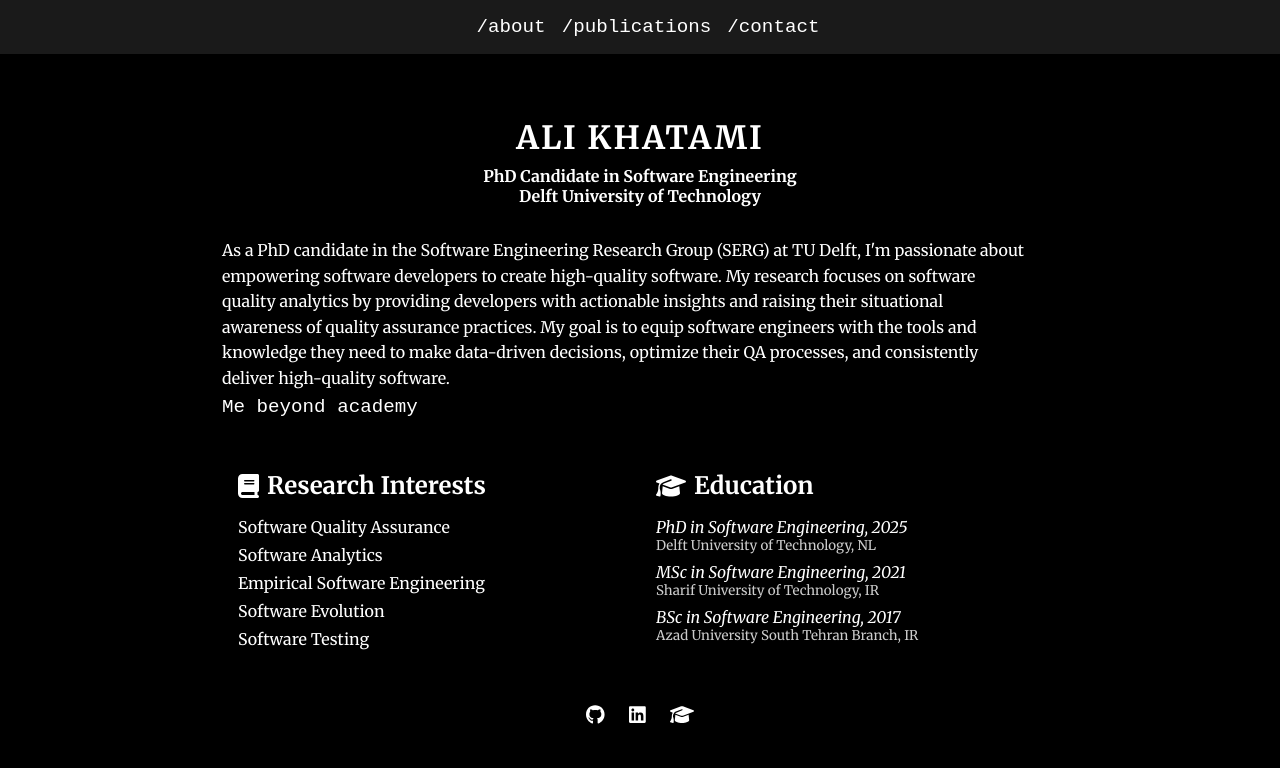
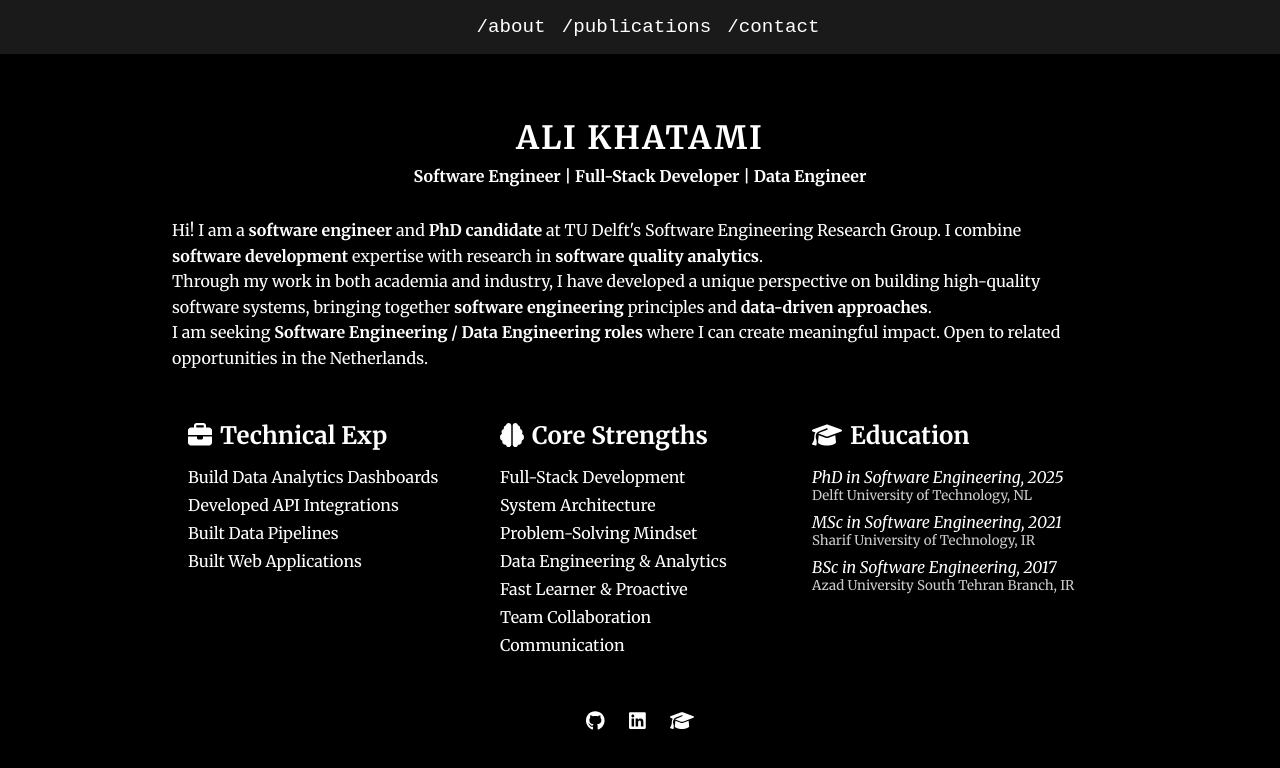
Before and after one commit to akhatami/personal-website-react, a React (Create React App) app: page / in a window 1280 px wide. Shown: the top 768 px of the page. Built offline with nearby package versions, Linux system fonts and the light colour scheme.

Commit message:
more recruiter friendly first page

```diff
--- a/src/components/HomePage.css
+++ b/src/components/HomePage.css
@@ -14,7 +14,7 @@
 
 .content {
     text-align: left;
-    max-width: 900px;
+    max-width: 1000px;
     padding: 2rem;
 }
 
--- a/src/components/HomePage.js
+++ b/src/components/HomePage.js
@@ -2,7 +2,7 @@ import React from 'react';
 import './HomePage.css';
 import { FontAwesomeIcon } from '@fortawesome/react-fontawesome';
 import { faGithub, faLinkedin } from '@fortawesome/free-brands-svg-icons';
-import { faBook, faGraduationCap } from '@fortawesome/free-solid-svg-icons';
+import { faBrain, faGraduationCap, faBriefcase } from '@fortawesome/free-solid-svg-icons';
 import Navigation from "./Navigation";
 const HomePage = () => {
 
@@ -13,27 +13,45 @@ const HomePage = () => {
                 <div className="content">
                     <div className="intro-image">
                         <h1 className="name">Ali Khatami</h1>
-                        <p className="tagline">PhD Candidate in Software Engineering<br />Delft University of Technology</p>
+                        <p className="tagline">Software Engineer | Full-Stack Developer | Data Engineer
+                            {/*<br />Delft University of Technology*/}
+                        </p>
                     </div>
                         <div className="intro-text">
                             <p className="bio">
-                                As a PhD candidate in the Software Engineering Research Group (SERG) at TU Delft, I'm passionate about empowering software developers to
-                                create high-quality software. My research focuses on software quality analytics by providing developers with
-                                actionable insights and raising their situational awareness of quality assurance practices.
-                                My goal is to equip software engineers with the tools and knowledge they need to make data-driven decisions, optimize their QA processes,
-                                and consistently deliver high-quality software. <br />
-                                <a href="/interests">Me beyond academy</a>
+                               <p>
+                                   Hi! I am a <strong>software engineer</strong> and <strong>PhD candidate</strong> at TU Delft's Software Engineering Research Group. I combine <strong>software development</strong> expertise with research in <strong>software quality analytics</strong>.
+                               </p>
+
+                               <p>
+                                   Through my work in both academia and industry, I have developed a unique perspective on building high-quality software systems, bringing together <strong>software engineering</strong> principles and <strong>data-driven approaches</strong>.
+                               </p>
+
+                               <p>
+                                   I am seeking <strong>Software Engineering / Data Engineering roles</strong> where I can create meaningful impact. Open to related opportunities in the Netherlands.
+                               </p>
                             </p>
                         </div>
                 <div className="info-container">
                     <div className="research-interests">
-                        <h2><FontAwesomeIcon icon={faBook} /> Research Interests</h2>
+                        <h2><FontAwesomeIcon icon={faBriefcase} /> Technical Exp</h2>
                         <ul>
-                            <li>Software Quality Assurance</li>
-                            <li>Software Analytics</li>
-                            <li>Empirical Software Engineering</li>
-                            <li>Software Evolution</li>
-                            <li>Software Testing</li>
+                            <li>Build Data Analytics Dashboards</li>
+                            <li>Developed API Integrations</li>
+                            <li>Built Data Pipelines</li>
+                            <li>Built Web Applications</li>
+                        </ul>
+                    </div>
+                    <div className="research-interests">
+                        <h2><FontAwesomeIcon icon={faBrain} /> Core Strengths</h2>
+                        <ul>
+                            <li>Full-Stack Development</li>
+                            <li>System Architecture</li>
+                            <li>Problem-Solving Mindset</li>
+                            <li>Data Engineering & Analytics</li>
+                            <li>Fast Learner & Proactive</li>
+                            <li>Team Collaboration</li>
+                            <li>Communication</li>
                         </ul>
                     </div>
                     <div className="education">
```
